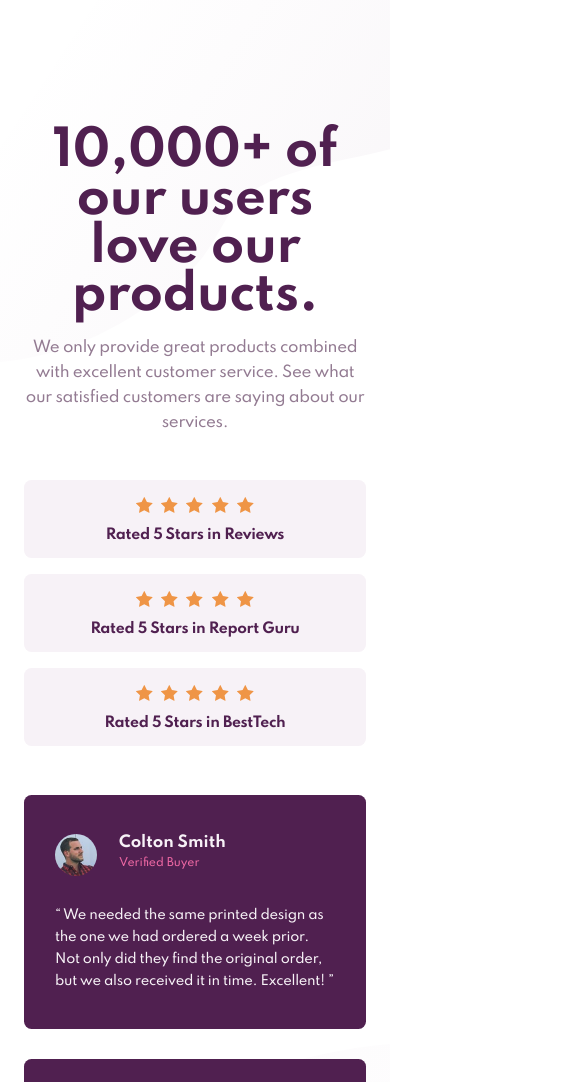
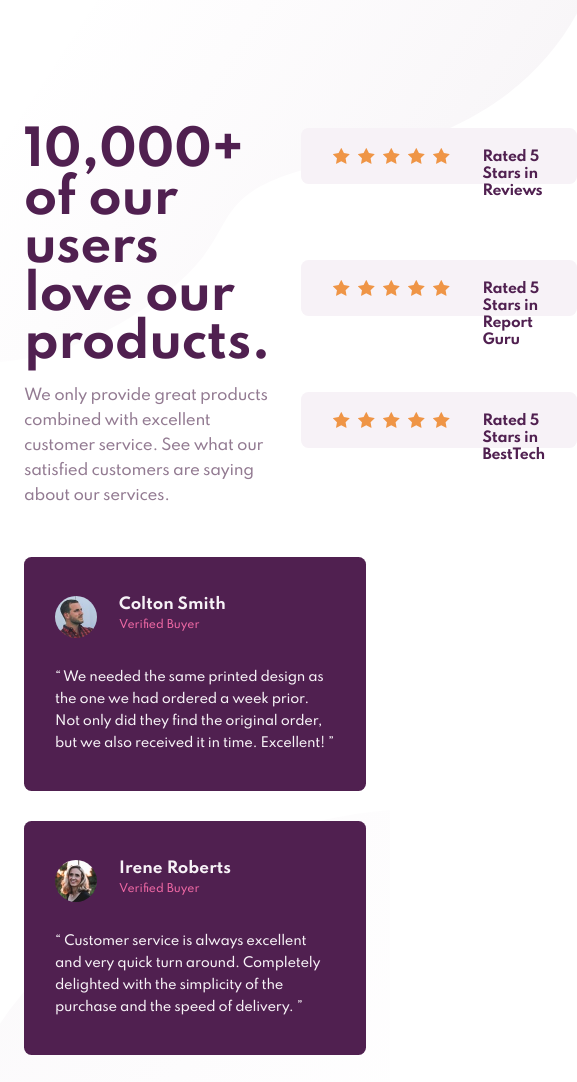
Before and after one commit to laurereformatsky/fmentor_social-proof-section, a website: page index.html in a window 390 px wide. Shown: the top 1082 px of the page, 577 px wide, since content can reach past the window. Drawn offline with Linux system fonts and the light colour scheme.

Commit message:
Remove all media in styles.css

```diff
--- a/css/styles.css
+++ b/css/styles.css
@@ -24,19 +24,6 @@ body {
   font-family: "Spartan", sans-serif;
 }
 
-@media only screen and (min-width: 1090px) and (orientation: landscape) {
-  body {
-    height: 100vh;
-  }
-}
-
-@media only screen and (max-width: 375px) and (orientation: portrait) {
-  body {
-    padding-top: 5.333rem;
-    background-image: url("../images/bg-pattern-top-mobile.svg"), url("../images/bg-pattern-bottom-mobile.svg");
-  }
-}
-
 header.header {
   display: none;
 }
@@ -51,12 +38,6 @@ p.attribution {
   font-size: 0.933rem;
   font-weight: 500;
   text-align: center;
-}
-
-@media only screen and (max-width: 746px) and (orientation: portrait) {
-  p.attribution {
-    font-size: 0.867rem;
-  }
 }
 
 p.attribution > a {
@@ -103,24 +84,10 @@ div.main-wrapper {
   grid-gap: 2rem;
 }
 
-@media only screen and (max-width: 945px) and (orientation: portrait) {
-  div.main-wrapper {
-    grid-template-columns: repeat(auto-fit, minmax(21.8rem, auto));
-    grid-gap: 3rem;
-    justify-content: center;
-  }
-}
-
 /* MAIN PRESENTATION */
 .main-presentation {
   max-width: 28.467rem;
   text-align: left;
-}
-
-@media only screen and (max-width: 945px) and (orientation: portrait) {
-  .main-presentation {
-    text-align: center;
-  }
 }
 
 .main-presentation__heading {
@@ -130,13 +97,6 @@ div.main-wrapper {
   font-weight: 700;
   line-height: 3.2rem;
   letter-spacing: -0.023rem;
-}
-
-@media only screen and (max-width: 375px) and (orientation: portrait) {
-  .main-presentation__heading {
-    font-size: 2.133rem;
-    line-height: 2.133rem;
-  }
 }
 
 .main-presentation__paragraph {
@@ -171,19 +131,6 @@ div.stars-reviews-container {
       grid-template-columns: 7.867rem 1fr;
   grid-gap: 2.133rem;
   align-items: center;
-}
-
-@media only screen and (max-width: 945px) and (orientation: portrait) {
-  .stars-reviews {
-    height: 5.2rem;
-    padding: 0;
-    -ms-grid-columns: 1fr;
-        grid-template-columns: 1fr;
-    grid-gap: 0.933rem;
-    justify-items: center;
-    -ms-flex-line-pack: center;
-        align-content: center;
-  }
 }
 
 .stars-reviews-1 {
@@ -233,14 +180,6 @@ div.reviews-container {
   grid-gap: 2rem;
 }
 
-@media only screen and (max-width: 746px) and (orientation: portrait) {
-  div.reviews-container {
-    -ms-grid-columns: minmax(21.8rem, 28.467rem);
-        grid-template-columns: minmax(21.8rem, 28.467rem);
-    justify-content: center;
-  }
-}
-
 /* CARD REVIEWS */
 .card-reviews {
   width: 100%;
@@ -248,12 +187,6 @@ div.reviews-container {
   background-color: #502050;
   padding: 2.6rem 2.067rem;
   border-radius: 0.5rem;
-}
-
-@media only screen and (max-width: 375px) and (orientation: portrait) {
-  .card-reviews {
-    height: 16.533rem;
-  }
 }
 
 .card-reviews-1 {
```
